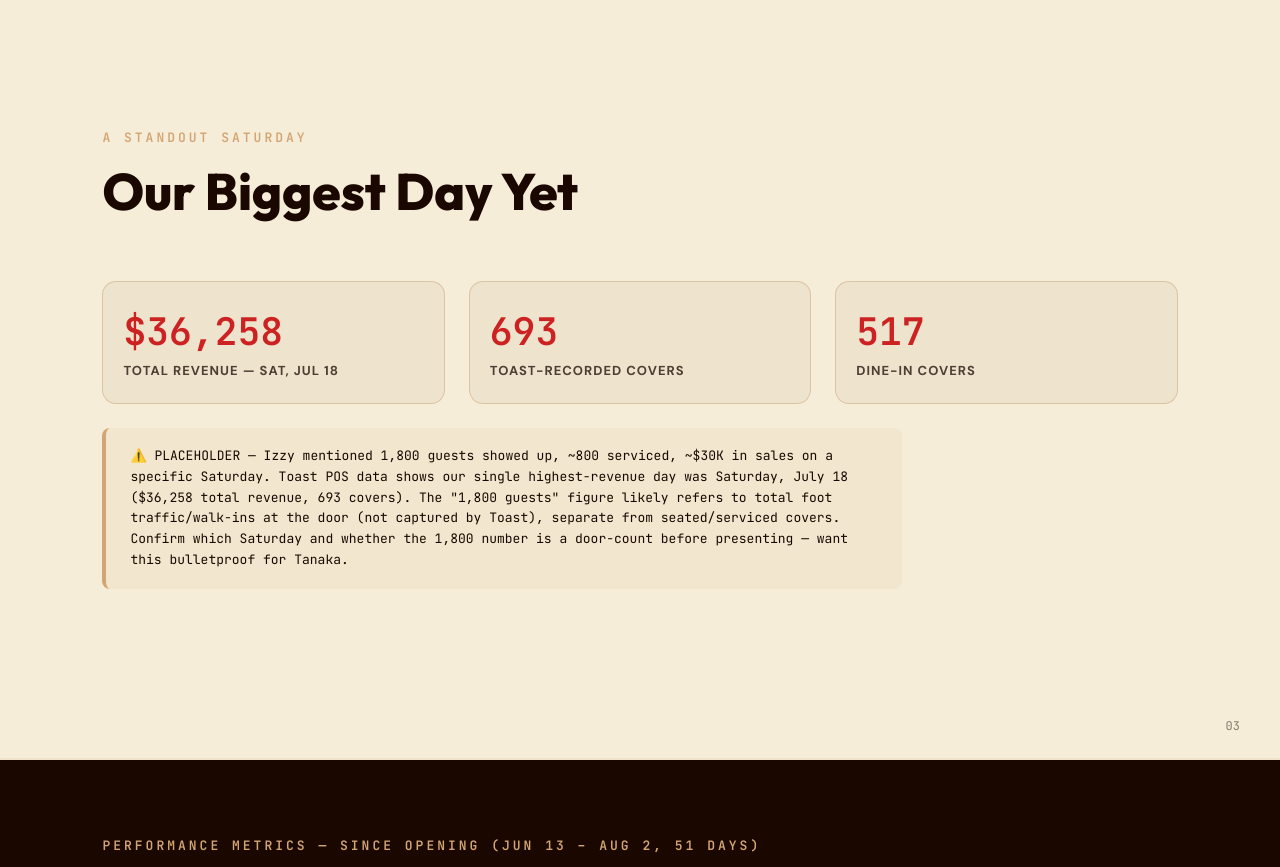
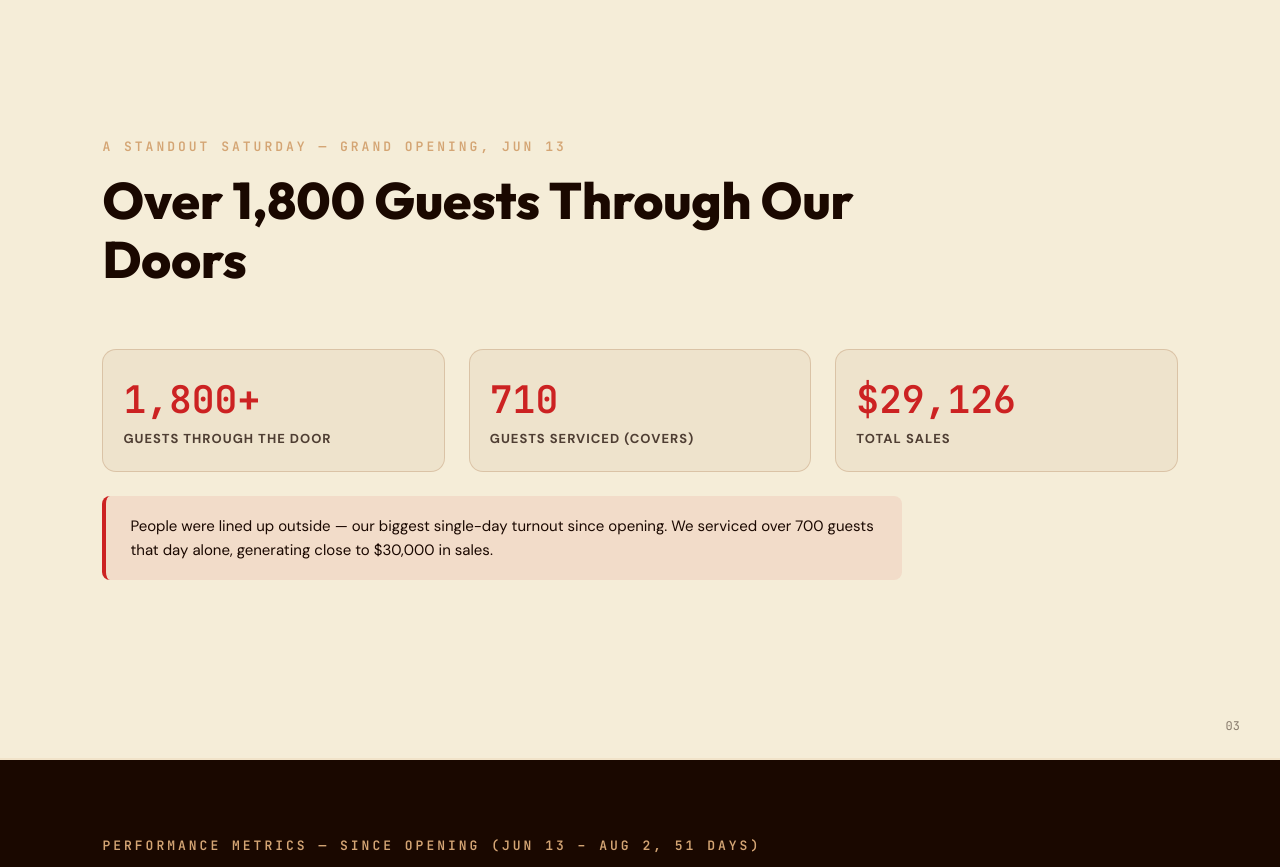
Before and after one commit to izzy-spsi/sps-static, a website: page public/domo-cafe-nhk-partnership-update-v1.0.html in a window 1280 px wide. Shown: the part 1640-2507 px from the top of the page. Drawn offline with Linux system fonts and the light colour scheme.

Commit message:
update: NHK deck slide 3 - confirmed Jun 13 opening day numbers (1,800 guests, 710 covers, $29,126)

```diff
--- a/public/domo-cafe-nhk-partnership-update-v1.0.html
+++ b/public/domo-cafe-nhk-partnership-update-v1.0.html
@@ -269,14 +269,14 @@
 
   <!-- 3. A STANDOUT MOMENT -->
   <section class="slide cream">
-    <div class="eyebrow">A Standout Saturday</div>
-    <h1 class="section-title">Our Biggest Day Yet</h1>
+    <div class="eyebrow">A Standout Saturday — Grand Opening, Jun 13</div>
+    <h1 class="section-title">Over 1,800 Guests Through Our Doors</h1>
     <div class="stat-grid">
-      <div class="stat-card"><div class="stat-number">$36,258</div><div class="stat-label">Total Revenue — Sat, Jul 18</div></div>
-      <div class="stat-card"><div class="stat-number">693</div><div class="stat-label">Toast-Recorded Covers</div></div>
-      <div class="stat-card"><div class="stat-number">517</div><div class="stat-label">Dine-In Covers</div></div>
+      <div class="stat-card"><div class="stat-number">1,800+</div><div class="stat-label">Guests Through the Door</div></div>
+      <div class="stat-card"><div class="stat-number">710</div><div class="stat-label">Guests Serviced (Covers)</div></div>
+      <div class="stat-card"><div class="stat-number">$29,126</div><div class="stat-label">Total Sales</div></div>
     </div>
-    <div class="callout placeholder">⚠️ PLACEHOLDER — Izzy mentioned 1,800 guests showed up, ~800 serviced, ~$30K in sales on a specific Saturday. Toast POS data shows our single highest-revenue day was Saturday, July 18 ($36,258 total revenue, 693 covers). The "1,800 guests" figure likely refers to total foot traffic/walk-ins at the door (not captured by Toast), separate from seated/serviced covers. Confirm which Saturday and whether the 1,800 number is a door-count before presenting — want this bulletproof for Tanaka.</div>
+    <div class="callout">People were lined up outside — our biggest single-day turnout since opening. We serviced over 700 guests that day alone, generating close to $30,000 in sales.</div>
     <div class="slide-number">03</div>
   </section>
 
```
